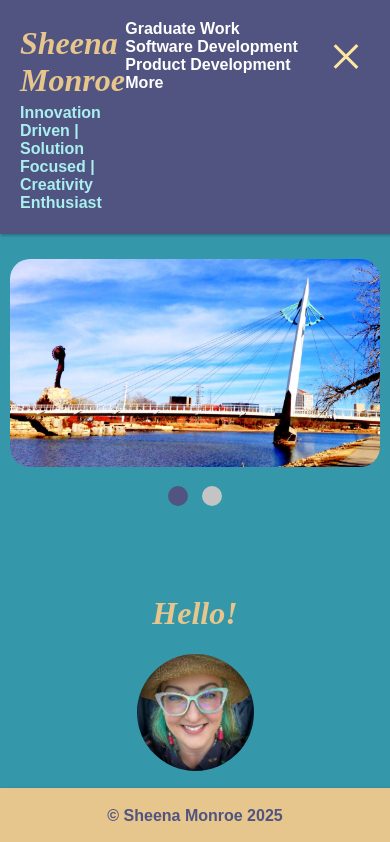
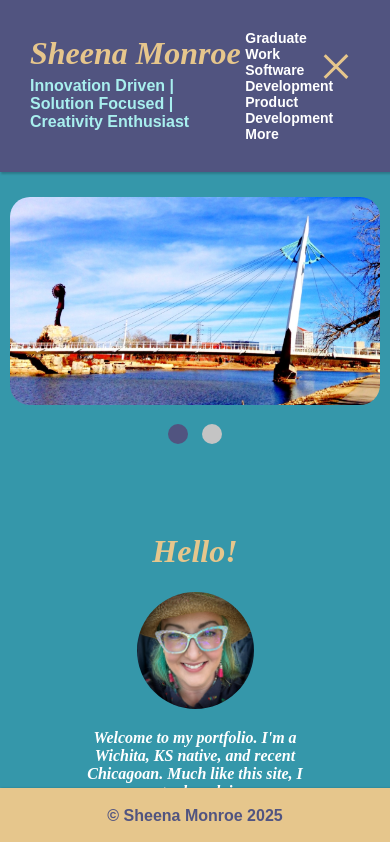
Before and after one commit to ShenMoe84/PortfolioWebsite, a React (Create React App) app: page / in a window 390 px wide. Shown: the top 842 px of the page. Built offline with nearby package versions, Linux system fonts and the light colour scheme.

Commit message:
adds functionality to hamburger menu with conditional rendering

```diff
--- a/src/components/navbar/NavBar.js
+++ b/src/components/navbar/NavBar.js
@@ -1,11 +1,17 @@
-import React, { useState } from "react";
+import { useState } from "react";
 import { NavLink } from 'react-router-dom';
 import styles from './NavBar.module.css';
 import { Fade as Hamburger } from "hamburger-react";
 
 const NavBar = () => {
 
-  const [isOpen, setOpen] = useState(true)
+  const [isOpen, setOpen] = useState(true);
+
+  const onToggle = (toggled) => {
+    if (toggled) {
+      setOpen(!isOpen)
+    }
+  };
 
   return (
     <nav className={styles.navBar}>
@@ -13,7 +19,9 @@ const NavBar = () => {
         <NavLink to="/" className={styles.home}>Sheena Monroe</NavLink>
         <h3 className={styles.tagLine}>Innovation Driven | Solution Focused | Creativity Enthusiast</h3>
       </div>
-      <div className={({ isOpen }) => isOpen ? styles.navCont : styles.navContClosed}>
+      {isOpen && (
+        <div
+          className={styles.navCont}>
           <NavLink to="/graduatework"
             className={({ isActive }) => isActive ? styles.active : styles.link}>Graduate Work</NavLink>
           <NavLink to="/softwaredevelopment"
@@ -22,19 +30,15 @@ const NavBar = () => {
             className={({ isActive }) => isActive ? styles.active : styles.link}>Product Development</NavLink>
           <NavLink to="/more"
             className={({ isActive }) => isActive ? styles.active : styles.link}>More</NavLink>
-      </div>
+        </div>)}
       <div className={styles.hamburger}>
         <Hamburger
           direction="left"
-          color="#fee7a1"
+          color="#e6c68c"
           label="Show menu"
           toggled={isOpen}
           toggle={setOpen}
-          onToggle={toggled => {
-            if (toggled) {
-              setOpen(!isOpen)
-            }
-          }} />
+          onToggle={onToggle()} />
       </div>
     </nav>
   );
--- a/src/components/navbar/NavBar.module.css
+++ b/src/components/navbar/NavBar.module.css
@@ -1,15 +1,14 @@
 .active {
-  color: #fee7a1 !important;
+  color: #e6c68c !important;
   font-weight: bold;
   text-decoration: none;
   float: left;
 }
 
 .headerCont {
-  display: flex;
-  flex-direction: column;
-  width: 75%;
+  width: 65%;
   padding-top: 5px;
+  position: inherit;
 }
 
 .hamburger {
@@ -35,17 +34,13 @@
 }
 
 .link:hover {
-  color: #fee7a1;
+  color: #e6c68c;
 }
 
 .navCont {
-  display: none;
   flex-direction: column;
-  width: 25%;
-}
-
-.navContClosed {
-  display: none;
+  width: 20%;
+  font-size: 14px;
 }
 
 .navBar {
@@ -53,12 +48,10 @@
   box-shadow: 2px 1px 2px 1px rgba(0, 0, 0, 0.2);
   display: flex;
   font-family: Arial, Helvetica, sans-serif;
-  justify-content: space-around;
+  justify-content: space-between;
   overflow: hidden;
-  padding: 20px;
+  padding: 30px;
   position: sticky;
-  text-align: left;
-  top: 0;
   z-index: 2;
 }
 
```
Also changed, not shown: src/components/pages/more/More.js (added), src/components/pages/more/More.module.css (added), 1 other file (tests, documents, lock files or other folders). Lines whose indentation alone changed are shown as unchanged.
